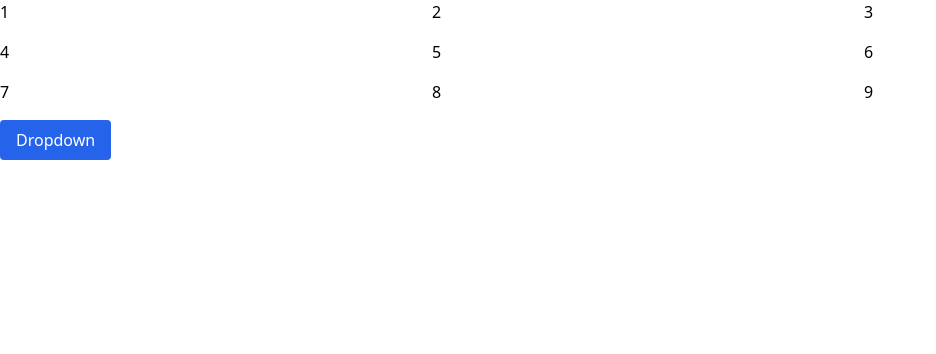
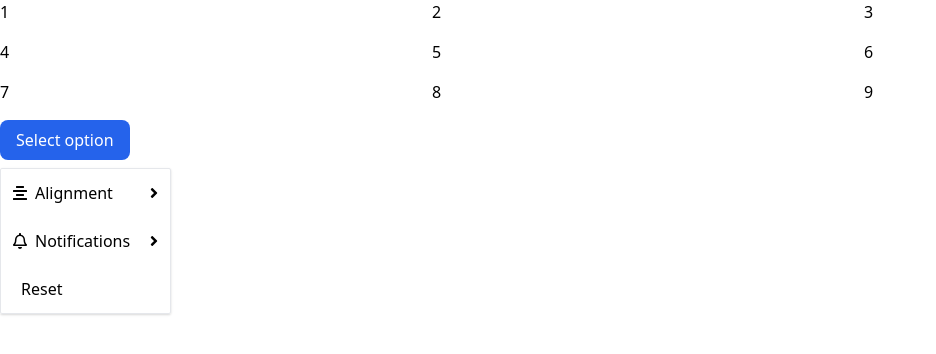
Before and after one commit to m-tracey5021/VueComponentLibrary, a Vue app: page / in a window 1280 px wide. Shown: the top 354 px of the page, without its empty margins (0-936 px from the left). Built offline with nearby package versions, Linux system fonts and the light colour scheme.

Commit message:
dropdown hoverable

```diff
--- a/src/App.vue
+++ b/src/App.vue
@@ -33,21 +33,22 @@ export default {
     data: function(){
         return {
             items: [
-                { label: "First", children: [
-                    { label: "First-First" },
-                    { label: "First-Second" }
+                { label: "Alignment", icon: "fas fa-align-center", children: [
+                    { label: "Left" },
+                    { label: "Center" },
+                    { label: "Right" }
                 ]},
-                { label: "Second", children: [
-                    { label: "Second-First", children: [
-                        { label: "Second-First-First" },
-                        { label: "Second-First-Second" },
+                { label: "Notifications", icon: "far fa-bell", children: [
+                    { label: "Date Format", icon: "far fa-calendar", children: [
+                        { label: "DD-MM-YYYY (NZ)" },
+                        { label: "MM-DD-YYYY (US)" },
                     ]},
-                    { label: "Second-Second", children: [
-                        { label: "Second-Second-First" },
-                        { label: "Second-Second-Second" }
+                    { label: "Mode", icon: "far fa-envelope", children: [
+                        { label: "Email" },
+                        { label: "Text" }
                     ]}
                 ]},
-                { label: "Third" }
+                { label: "Reset" }
             ]
         }
     }
--- a/src/components/Dropdown.vue
+++ b/src/components/Dropdown.vue
@@ -1,11 +1,25 @@
 <template>
 
-    <div class="dropdown-container">
+    <!-- <div class="dropdown-container">
         <button class="btn" v-on:click="toggleDropdown">
             Dropdown
         </button>
 
         <ul v-if="displayDropdownData" class="dropdown">
+            <DropdownItem v-for="(item, index) in itemData" :key="item" :menuItemId="'' + index" :label="item.label" :icon="item.icon" :command="item.command" :children="item.children"/>
+        </ul>
+    </div> -->
+
+    <div class="dropdown-container">
+        <button class="btn" v-on:click="expandDropdown">
+            {{ textData }}
+        </button>
+        <!-- <div id="dropdown-wrapper" class="collapsed relative">
+            <ul id="dropdown" class="dropdown">
+                <DropdownItem v-for="(item, index) in itemData" :key="item" :menuItemId="'' + index" :label="item.label" :icon="item.icon" :command="item.command" :children="item.children"/>
+            </ul>
+        </div> -->
+        <ul class="dropdown">
             <DropdownItem v-for="(item, index) in itemData" :key="item" :menuItemId="'' + index" :label="item.label" :icon="item.icon" :command="item.command" :children="item.children"/>
         </ul>
     </div>
@@ -24,6 +38,10 @@ export default {
         DropdownItem
     },
     props: {
+        text: {
+            type: String,
+            default: "Select option"
+        },
         items: {
             type: Array,
             required: true
@@ -40,6 +58,17 @@ export default {
     methods: {
         toggleDropdown: function(){
             this.displayDropdownData = !this.displayDropdownData;
+        },
+        expandDropdown: function(){
+            // debugger;
+            var dropdownWrapper = document.getElementById('dropdown-wrapper');
+            if (dropdownWrapper.clientHeight){
+                dropdownWrapper.style.height = 0;
+            }else{
+                var dropdown = document.getElementById('dropdown');
+                var expandedHeight = dropdown.clientHeight + 15;
+                dropdownWrapper.style.height = expandedHeight + 'px';
+            }
         }
     }
 }
@@ -94,5 +123,13 @@ export default {
     position:   fixed;
 } */
 
+.collapsed {
+    -moz-transition: height .25s;
+    -webkit-transition: height .25s;
+    transition: height .25s;
+    height: 0;
+    overflow: hidden;
+}
+
 
 </style>
--- a/src/components/DropdownItem.vue
+++ b/src/components/DropdownItem.vue
@@ -3,25 +3,29 @@
 
 
     <li v-if="children.length == 0" v-on:click="triggerCommand" class="dropdown-item">
-        <div class="dropdown-tem-content">
+        <div class="dropdown-item-content">
             <i v-bind:class="iconData"></i>
             <div class="dropdown-item-label">{{ labelData }}</div>
         </div>
     </li>
-    <li v-else v-on:mouseenter="displayChild" v-on:mouseleave="hideChild" class="mt-dropdown-submenu-toggle">
+    <li v-else v-on:mouseenter="displayChild" v-on:mouseleave="hideChild" class="dropdown-submenu-toggle">
         <div class="dropdown-item">
             <div class="dropdown-item-content">
                 <i v-bind:class="iconData"></i>
                 <div class="dropdown-item-label">{{ labelData }}</div>
             </div>
 
-            <i v-bind:id="menuItemIdData" class="fas fa-angle-right"></i>
+            <i v-bind:id="'arrow-' + menuItemIdData" class="fas fa-angle-right"></i>
 
         </div>
-
-        <ul v-if="displayChildData" class="mt-dropdown-submenu">
-            <DropdownItem v-for="(child, index) in childrenData" :key="child" :menuItemId="menuItemIdData + '-' + index" :label="child.label" :icon="child.iconData" :command="child.command" :children="child.children"/>
+        <ul v-if="displayChildData" class="dropdown-submenu">
+            <DropdownItem v-for="(child, index) in childrenData" :key="child" :menuItemId="menuItemIdData + '-' + index" :label="child.label" :icon="child.icon" :command="child.command" :children="child.children"/>
         </ul>
+        <!-- <div v-bind:id="'dropdown-submenu-wrapper-' + menuItemIdData" class="dropdown-submenu-wrapper">
+            <ul v-bind:id="'dropdown-submenu-' + menuItemIdData" class="dropdown-submenu">
+                <DropdownItem v-for="(child, index) in childrenData" :key="child" :menuItemId="menuItemIdData + '-' + index" :label="child.label" :icon="child.icon" :command="child.command" :children="child.children"/>
+            </ul>
+        </div> -->
     </li>
 
 </template>
@@ -53,6 +57,7 @@ export default {
         }
     },
     data: function(){
+        // debugger;
         return {
             menuItemIdData: this.menuItemId,
             labelData: this.label,
@@ -81,20 +86,37 @@ export default {
             this.$emit('childToggled');
         },
         displayChild: function(){
-            var arrow = document.getElementById(this.menuItemIdData).classList;
+            // debugger;
+            var arrow = document.getElementById('arrow-' + this.menuItemIdData).classList;
 
             arrow.remove('rotate-up');
             arrow.add('rotate-down');
-
+            // var submenu = document.getElementById('dropdown-submenu-' + this.menuItemIdData);
+            // var submenuWrapper = document.getElementById('dropdown-submenu-wrapper-' + this.menuItemIdData);
+            // var expandedHeight = submenu.clientHeight + 15;
+            // submenuWrapper.style.height = expandedHeight + 'px';
             this.displayChildData = true;
         },
         hideChild: function(){
-            var arrow = document.getElementById(this.menuItemIdData).classList;
+            // debugger;
+            var arrow = document.getElementById('arrow-' + this.menuItemIdData).classList;
 
             arrow.add('rotate-up');
             arrow.remove('rotate-down');
-
+            // var submenuWrapper = document.getElementById('dropdown-submenu-wrapper-' + this.menuItemIdData);
+            // submenuWrapper.style.height = 0;
             this.displayChildData = false;
+        },
+        expandSubmenu: function(){
+            // debugger;
+            var submenuWrapper = document.getElementById('dropdown-submenu-wrapper');
+            if (submenuWrapper.clientHeight){
+                submenuWrapper.style.height = 0;
+            }else{
+                var submenu = document.getElementById('dropdown-submenu');
+                var expandedHeight = submenu.clientHeight + 15;
+                submenuWrapper.style.height = expandedHeight + 'px';
+            }
         }
     },
     emits: ['itemSelected', 'childToggled']
@@ -153,6 +175,14 @@ export default {
     border-radius: 3px;
     box-shadow: rgba(0, 0, 0, 0.15) 0px 5px 15px 0px;
 
+}
+
+.collapsed {
+    -moz-transition: height .25s;
+    -webkit-transition: height .25s;
+    transition: height .25s;
+    height: 0;
+    overflow: hidden;
 }
 
 .rotate-down {
--- a/src/components/Table.vue
+++ b/src/components/Table.vue
@@ -144,7 +144,7 @@ export default {
     box-shadow: rgba(0, 0, 0, 0.15) 0px 5px 15px 0px;
 }
 
-.mt-tabel-col {
+.mt-table-col {
     display: flex;
     flex-direction: column;
     justify-content: space-evenly;
--- a/src/tailwind.config.js
+++ b/src/tailwind.config.js
@@ -2,7 +2,11 @@ module.exports = {
     purge: [],
     darkMode: false, // or 'media' or 'class'
     theme: {
-    extend: {},
+        extend: {
+            transitionProperty: {
+                'height': 'height'
+            }
+        },
     },
     variants: {
         extend: {},
--- a/src/tailwind.mod.css
+++ b/src/tailwind.mod.css
@@ -4,32 +4,52 @@
 
 @layer components {
     .btn {
-        @apply px-4 py-2 bg-blue-600 text-white rounded;
+        @apply px-4 py-2 bg-blue-600 text-white rounded-lg;
     }
 
     .dropdown-container {
         @apply relative;
     }
 
+    /* .dropdown-wrapper {
+        @apply relative;
+    } */
+
     .dropdown {
-        @apply absolute p-0 mt-3 rounded-sm shadow;
+        @apply absolute p-0 mt-2 border rounded-sm shadow;
     }
 
     .dropdown-item {
-        @apply flex flex-row justify-between items-center p-10 hover:bg-gray-200 cursor-pointer;
+        @apply flex flex-row justify-between items-center p-3 hover:bg-gray-200 cursor-pointer;
     }
 
     .dropdown-item-content {
-        @apply flex flex-row justify-evenly items-center mr-10;
+        @apply flex flex-row justify-evenly items-center mr-5;
     }
 
     .dropdown-item-icon {
-        @apply pr-2 mb-2;
+        @apply mr-2;
     }
 
     .dropdown-item-label {
         @apply whitespace-nowrap;
     }
 
+    .dropdown-submenu-toggle {
+        @apply relative;
+    }
+
+    /* .dropdown-submenu-wrapper {
+        @apply absolute h-0 -top-px left-full ml-0.5 transition-height duration-200 overflow-hidden;
+    } */
+
+    .dropdown-submenu {
+        @apply absolute -top-px left-full ml-0.5 border rounded-sm shadow;
+    }
+
+    /* .dropdown-submenu {
+        @apply border rounded-sm shadow;
+    } */
+
 
 }
```
Also changed, not shown: src/tailwind.css. Lines whose indentation alone changed are shown as unchanged.
